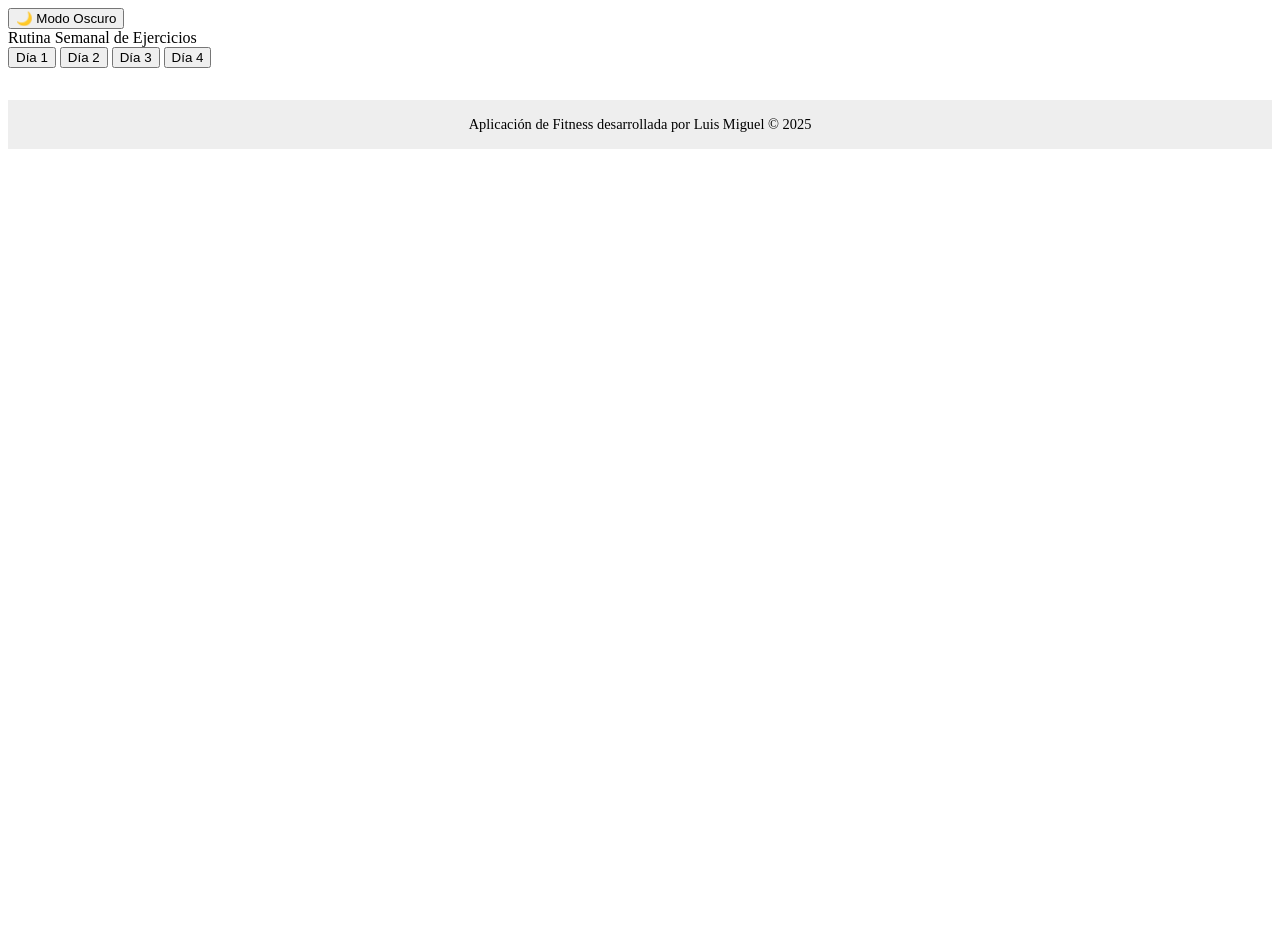
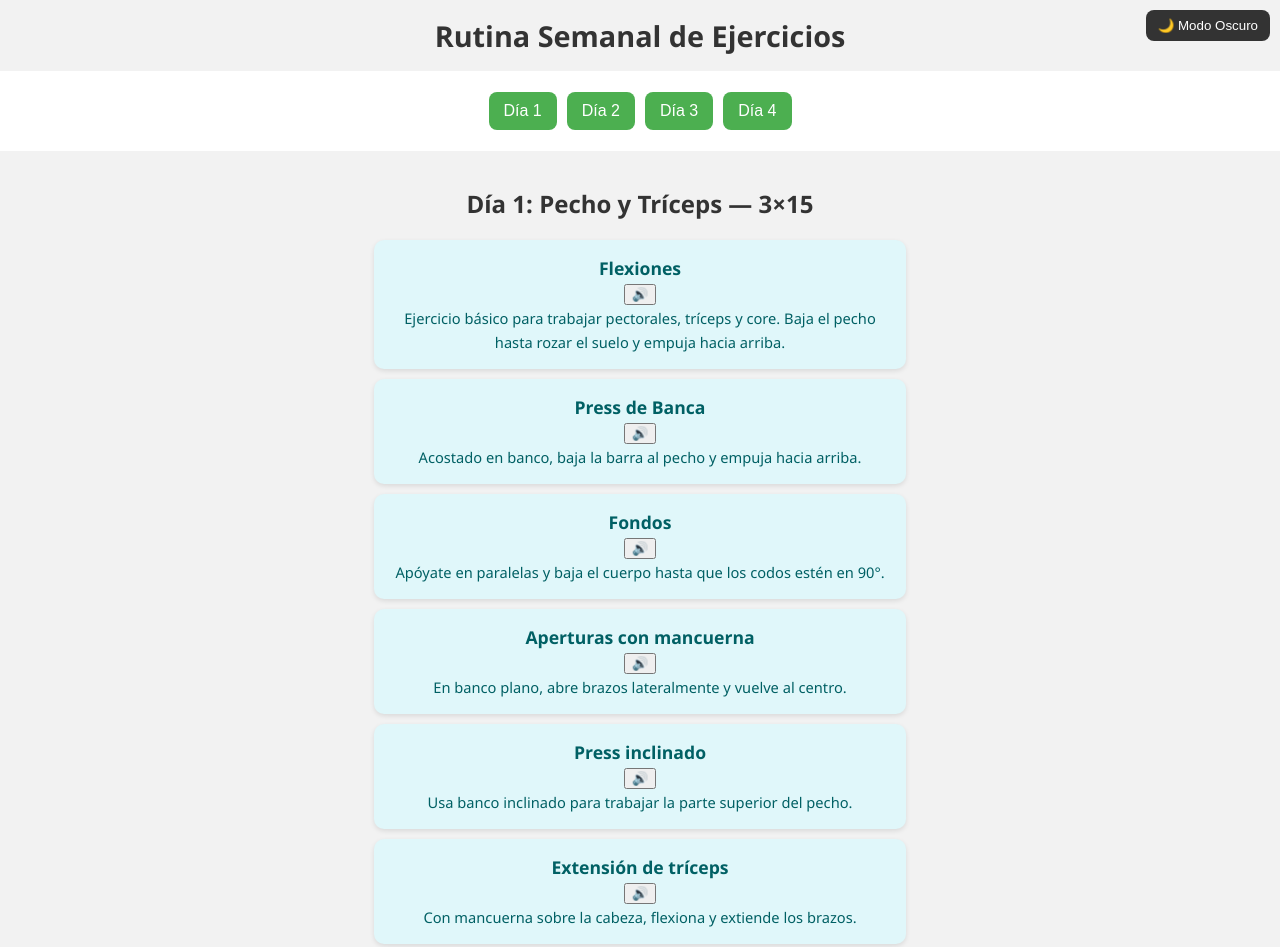
Before and after one commit to luismiquel/-app-de-fitness, a plain HTML site: page index.html in a window 1280 px wide. Shown: the top 947 px of the page. Before the commit the page ends 800 px from the top, so only its background shows below. Drawn offline with Linux system fonts and the light colour scheme.

Commit message:
Update index.html

```diff
--- a/index.html
+++ b/index.html
@@ -3,22 +3,113 @@
 <head>
   <meta charset="UTF-8" />
   <meta name="viewport" content="width=device-width, initial-scale=1.0"/>
-  <meta name="author" content="Luis Miguel" />
-  <title>App de Fitness de Luis Miguel</title>
+  <title>App de Fitness</title>
   <style>
-    /* ... tu CSS completo permanece igual ... */
+    body {
+      margin: 0;
+      font-family: 'Segoe UI', sans-serif;
+      background-color: #f2f2f2;
+      color: #333;
+      transition: background-color 0.3s, color 0.3s;
+    }
+
+    .modo-oscuro {
+      background-color: #121212;
+      color: #f2f2f2;
+    }
+
+    header {
+      text-align: center;
+      padding: 1rem;
+      font-size: 1.8rem;
+      font-weight: bold;
+    }
+
+    .dias {
+      display: flex;
+      flex-wrap: wrap;
+      justify-content: center;
+      padding: 1rem;
+      background-color: #fff;
+    }
+
+    .modo-oscuro .dias {
+      background-color: #1e1e1e;
+    }
+
+    .dias button {
+      margin: 5px;
+      padding: 10px 15px;
+      border: none;
+      border-radius: 8px;
+      cursor: pointer;
+      font-size: 1rem;
+      background-color: #4CAF50;
+      color: white;
+      transition: background 0.2s;
+    }
+
+    .dias button:hover {
+      background-color: #45a049;
+    }
+
+    .contenido {
+      padding: 1rem;
+      text-align: center;
+    }
+
+    .ejercicio {
+      margin: 10px auto;
+      padding: 1rem;
+      border-radius: 10px;
+      width: 90%;
+      max-width: 500px;
+      font-size: 1.1rem;
+      background-color: #e0f7fa;
+      color: #006064;
+      box-shadow: 0 2px 5px rgba(0,0,0,0.1);
+    }
+
+    .modo-oscuro .ejercicio {
+      background-color: #263238;
+      color: #b2ebf2;
+    }
+
+    .toggle-dark {
+      position: fixed;
+      top: 10px;
+      right: 10px;
+      padding: 8px 12px;
+      background-color: #333;
+      color: white;
+      border: none;
+      border-radius: 8px;
+      cursor: pointer;
+      z-index: 1000;
+    }
 
     footer {
       text-align: center;
       padding: 1rem;
       font-size: 0.9rem;
-      background-color: #eee;
-      margin-top: 2rem;
+      opacity: 0.7;
     }
 
-    .modo-oscuro footer {
-      background-color: #1e1e1e;
-      color: #ccc;
+    @media (max-width: 640px) {
+      header {
+        font-size: 1.5rem;
+      }
+
+      .dias {
+        flex-direction: row;
+        flex-wrap: wrap;
+        justify-content: space-around;
+      }
+
+      .dias button {
+        flex: 1 1 40%;
+        font-size: 1rem;
+      }
     }
   </style>
 </head>
@@ -36,7 +127,77 @@
   <footer>Aplicación de Fitness desarrollada por Luis Miguel © 2025</footer>
 
   <script>
-    // ... tu script JavaScript permanece igual ...
+    const ejerciciosPorDia = {
+      1: {
+        titulo: "Día 1: Pecho y Tríceps — 3×15",
+        ejercicios: [
+          { nombre: "Flexiones", descripcion: "Ejercicio básico para trabajar pectorales, tríceps y core. Baja el pecho hasta rozar el suelo y empuja hacia arriba." },
+          { nombre: "Press de Banca", descripcion: "Acostado en banco, baja la barra al pecho y empuja hacia arriba." },
+          { nombre: "Fondos", descripcion: "Apóyate en paralelas y baja el cuerpo hasta que los codos estén en 90°." },
+          { nombre: "Aperturas con mancuerna", descripcion: "En banco plano, abre brazos lateralmente y vuelve al centro." },
+          { nombre: "Press inclinado", descripcion: "Usa banco inclinado para trabajar la parte superior del pecho." },
+          { nombre: "Extensión de tríceps", descripcion: "Con mancuerna sobre la cabeza, flexiona y extiende los brazos." }
+        ]
+      },
+      2: {
+        titulo: "Día 2: Espalda y Bíceps — 4×20",
+        ejercicios: [
+          { nombre: "Dominadas", descripcion: "Sube tu cuerpo agarrándote a una barra fija." },
+          { nombre: "Remo con mancuerna", descripcion: "Inclina el torso, lleva la mancuerna hacia el abdomen." },
+          { nombre: "Peso muerto", descripcion: "Levanta la barra desde el suelo manteniendo la espalda recta." },
+          { nombre: "Curl de bíceps", descripcion: "Flexiona los brazos levantando mancuernas." },
+          { nombre: "Curl martillo", descripcion: "Bíceps con mancuernas en posición vertical." },
+          { nombre: "Remo invertido", descripcion: "Usa barra baja, tira tu pecho hacia arriba." }
+        ]
+      },
+      3: {
+        titulo: "Día 3: Piernas y Glúteos — 5×25",
+        ejercicios: [
+          { nombre: "Sentadillas", descripcion: "Flexiona rodillas bajando la cadera, espalda recta." },
+          { nombre: "Zancadas", descripcion: "Da un paso al frente y baja hasta formar 90° con las piernas." },
+          { nombre: "Peso muerto rumano", descripcion: "Espalda recta, baja barra deslizando por las piernas." },
+          { nombre: "Elevación de talones", descripcion: "De pie, sube y baja sobre las puntas para trabajar gemelos." },
+          { nombre: "Puente de glúteos", descripcion: "Acostado, eleva la cadera contrayendo glúteos." },
+          { nombre: "Step-ups", descripcion: "Sube con una pierna a una superficie elevada." }
+        ]
+      },
+      4: {
+        titulo: "Día 4: Hombros y Core — 6×30",
+        ejercicios: [
+          { nombre: "Press militar", descripcion: "Empuja mancuernas sobre los hombros hacia arriba." },
+          { nombre: "Elevaciones laterales", descripcion: "Levanta los brazos hacia los lados hasta la altura de los hombros." },
+          { nombre: "Elevaciones frontales", descripcion: "Levanta los brazos hacia adelante, manteniéndolos rectos." },
+          { nombre: "Plancha", descripcion: "Cuerpo alineado sobre antebrazos y puntas de los pies." },
+          { nombre: "Crunch", descripcion: "Acostado, sube el torso hacia las rodillas contrayendo abdominales." },
+          { nombre: "Bicicleta abdominal", descripcion: "Toca codo derecho con rodilla izquierda y viceversa en movimiento alterno." }
+        ]
+      }
+    };
+
+    function mostrarDia(dia) {
+      const contenido = document.getElementById("contenido");
+      const diaData = ejerciciosPorDia[dia];
+      contenido.innerHTML = `<h2>${diaData.titulo}</h2>` + diaData.ejercicios.map(e => `
+        <div class="ejercicio">
+          <strong>${e.nombre}</strong><br>
+          <button onclick="leer('${e.nombre}. ${e.descripcion}')">🔊</button><br>
+          <small>${e.descripcion}</small>
+        </div>
+      `).join('');
+    }
+
+    function leer(texto) {
+      const mensaje = new SpeechSynthesisUtterance(texto);
+      mensaje.lang = "es-ES";
+      speechSynthesis.cancel();
+      speechSynthesis.speak(mensaje);
+    }
+
+    function toggleModoOscuro() {
+      document.body.classList.toggle("modo-oscuro");
+    }
+
+    window.onload = () => mostrarDia(1);
   </script>
 </body>
 </html>
```
